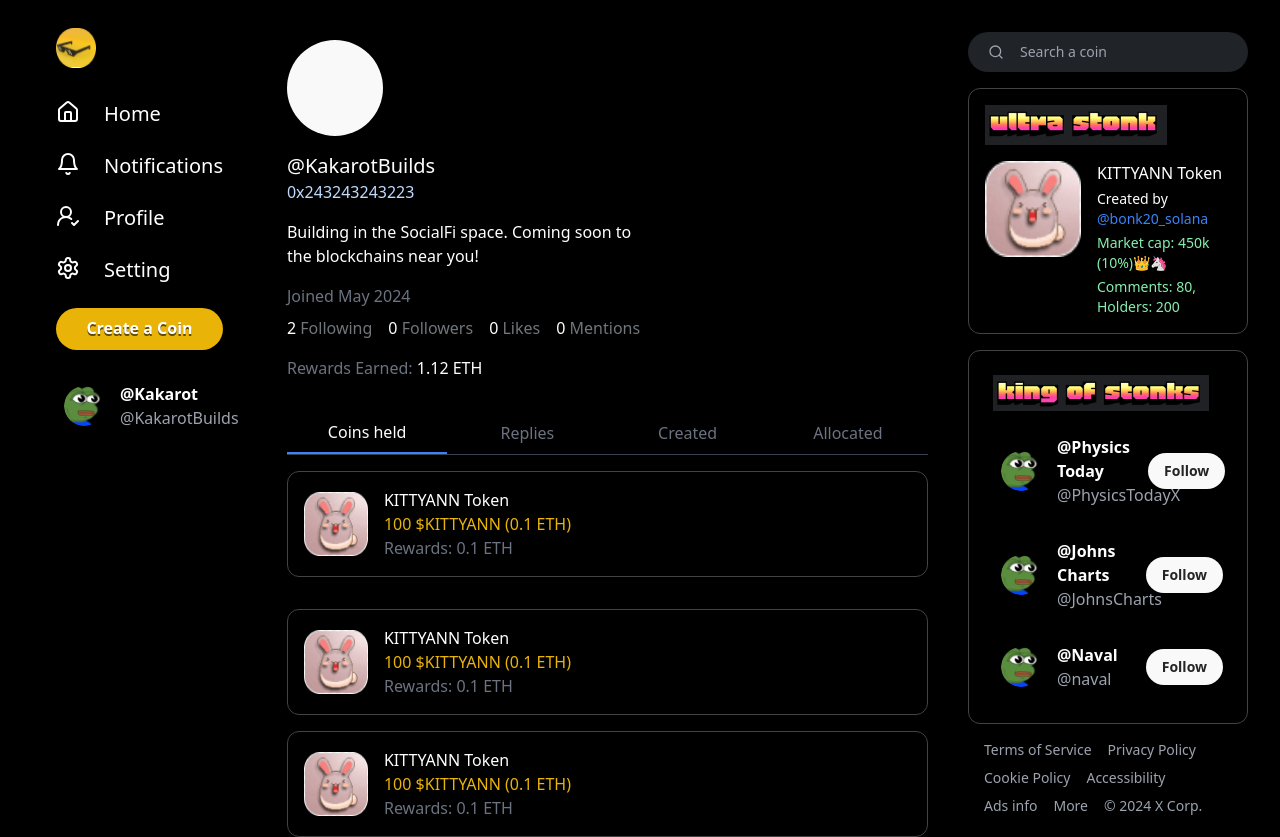
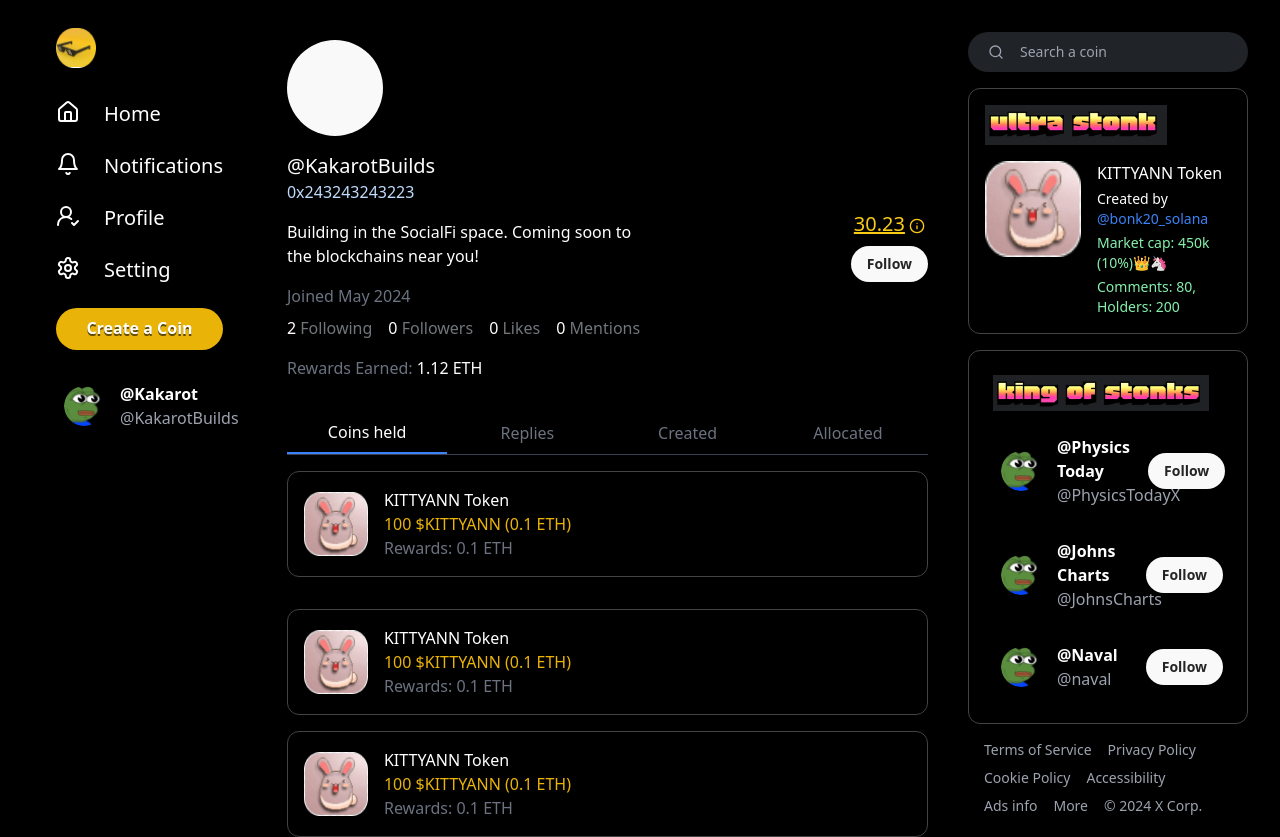
Before and after one commit to jishanpathan7/nurturelabs-task, a React (Create React App) app: page / in a window 1280 px wide. Built offline with nearby package versions, Linux system fonts and the light colour scheme.

Commit message:
fix: added follow  button  on profilepage

```diff
--- a/src/components/Profile.tsx
+++ b/src/components/Profile.tsx
@@ -1,5 +1,7 @@
 import React, { useState } from "react";
 import Tabs from "./ui/Tabs";
+import FollowButton from "./ui/FollowButton";
+import { Info } from "lucide-react";
 
 interface HighlightedTextProps {
   number: number;
@@ -33,7 +35,11 @@ const Profile: React.FC = () => {
             key={index}
             className="border border-[#434343] p-4 rounded-xl mb-4 flex justify-start items-start gap-4"
           >
-            <img src="/assets/bunny-profile.png" alt="bunny" className="mt-1 h-16 w-16"/>
+            <img
+              src="/assets/bunny-profile.png"
+              alt="bunny"
+              className="mt-1 h-16 w-16"
+            />
             <div>
               <h3>KITTYANN Token</h3>
               <p className="text-yellow-500">100 $KITTYANN (0.1 ETH)</p>
@@ -48,7 +54,7 @@ const Profile: React.FC = () => {
 
   return (
     <div className="w-full md:w-3/5 md:h-screen bg-black text-white p-6">
-      <div className="flex justify-between items-center">
+      <div className="flex justify-between items-center relative">
         <div className="flex flex-col">
           <div className="rounded-full bg-[#f9f9f9] w-24 h-24 mb-4"></div>
           <h1 className="text-xl">@KakarotBuilds</h1>
@@ -67,10 +73,21 @@ const Profile: React.FC = () => {
             </div>
           </div>
           <div className="mt-4">
-            <p> <span className="text-gray-500">Rewards Earned:</span> 1.12 ETH</p>
+            <p>
+              {" "}
+              <span className="text-gray-500">Rewards Earned:</span> 1.12 ETH
+            </p>
           </div>
         </div>
+        <div className="absolute right-0 top-0 md:top-1/2 flex flex-col gap-2">
+          <span className="text-xl underline text-yellow-400 flex items-center justify-center">
+            <span> 30.23</span>
+            <Info className="h-4 w-4 ml-1 mt-1" />
+          </span>
+          <FollowButton />
+        </div>
       </div>
+
       <div className="mt-8">
         <Tabs tabs={tabs} activeTab={activeTab} onTabClick={setActiveTab} />
         <div className="mt-4">
```
